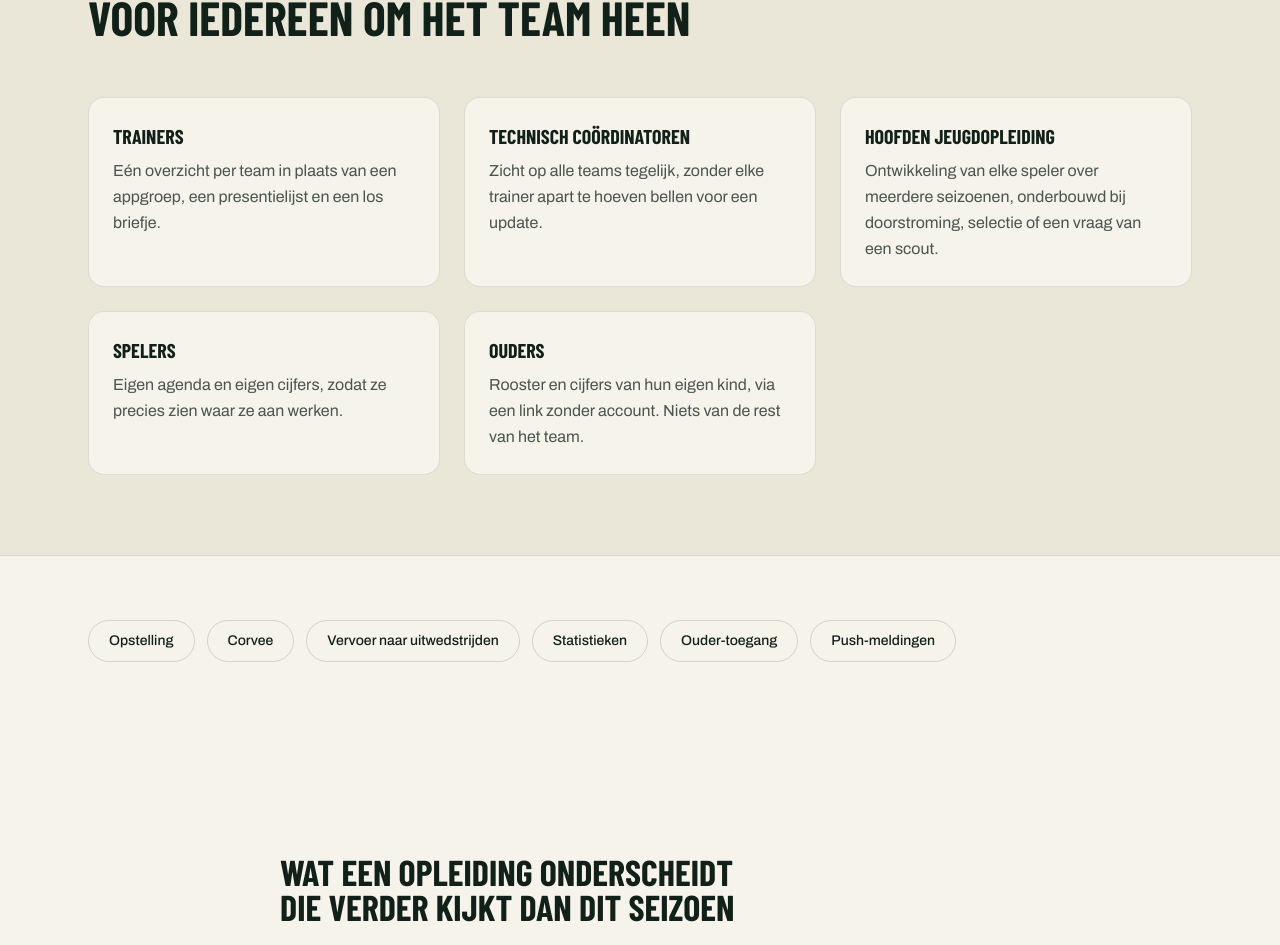
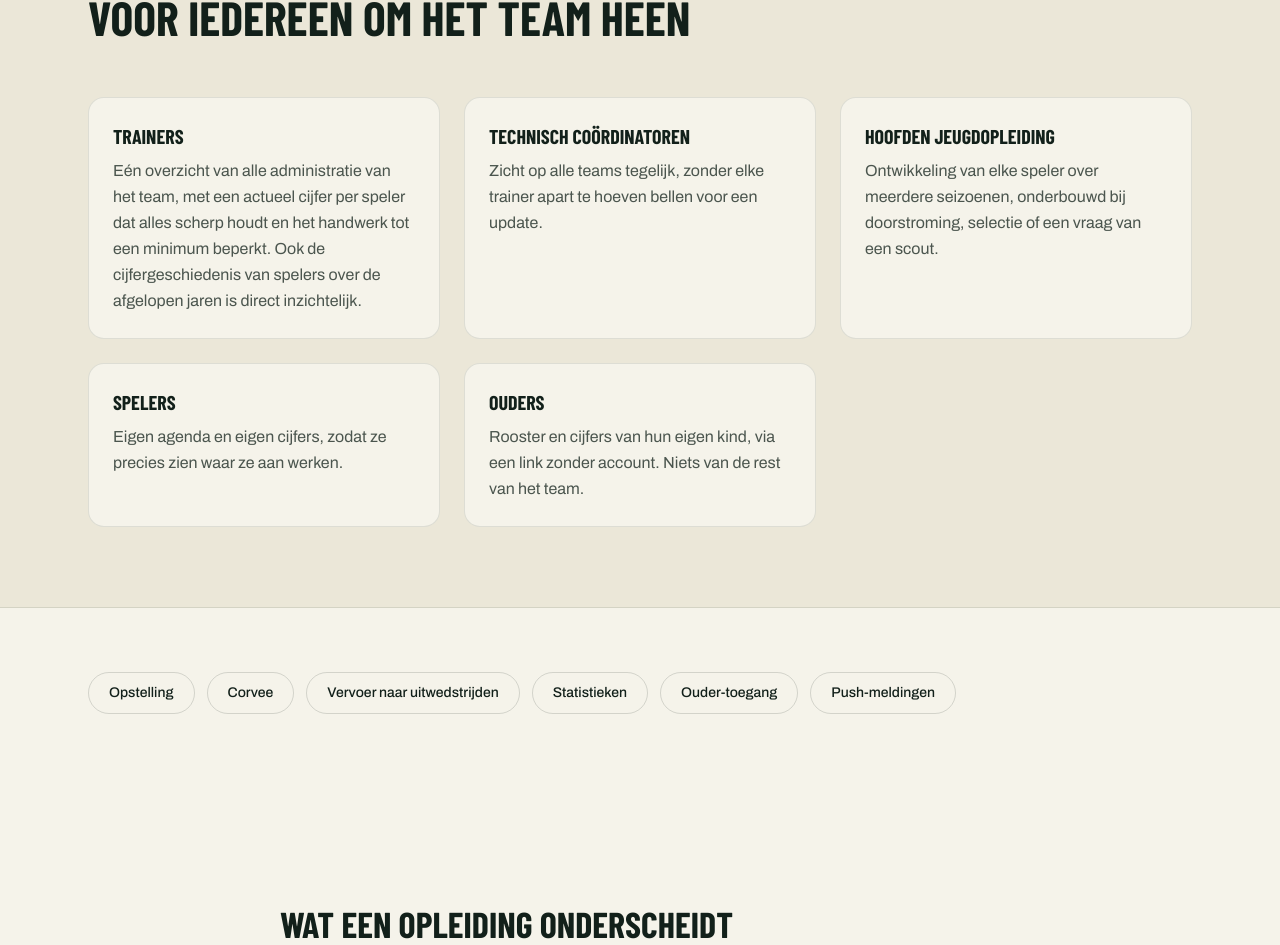
Before and after one commit to wordtest300/teamhub-site, a Next.js app: page / in a window 1280 px wide. Shown: the part 3161-4106 px from the top of the page. Built offline with nearby package versions, Linux system fonts and the light colour scheme; no server answers; a web font is replaced by a local one.

Commit message:
Herschrijf Trainers-tekst bij Voor wie
Legt nu de nadruk op het administratie-overzicht met een actueel cijfer
per speler (minder handwerk) en inzicht in de cijfergeschiedenis van
spelers over eerdere jaren.

Co-Authored-By: Claude Sonnet 5 <noreply@anthropic.com>

```diff
--- a/app/page.tsx
+++ b/app/page.tsx
@@ -29,7 +29,8 @@ const UITGELICHT = [
 const DOELGROEPEN = [
   {
     naam: "Trainers",
-    beschrijving: "Eén overzicht per team in plaats van een appgroep, een presentielijst en een los briefje.",
+    beschrijving:
+      "Eén overzicht van alle administratie van het team, met een actueel cijfer per speler dat alles scherp houdt en het handwerk tot een minimum beperkt. Ook de cijfergeschiedenis van spelers over de afgelopen jaren is direct inzichtelijk.",
   },
   {
     naam: "Technisch coördinatoren",
--- a/app/voor-wie/page.tsx
+++ b/app/voor-wie/page.tsx
@@ -11,7 +11,8 @@ export const metadata: Metadata = {
 const DOELGROEPEN = [
   {
     naam: "Trainers",
-    beschrijving: "Eén overzicht per team in plaats van een appgroep, een presentielijst en een los briefje.",
+    beschrijving:
+      "Eén overzicht van alle administratie van het team, met een actueel cijfer per speler dat alles scherp houdt en het handwerk tot een minimum beperkt. Ook de cijfergeschiedenis van spelers over de afgelopen jaren is direct inzichtelijk.",
   },
   {
     naam: "Technisch coördinatoren",
```
